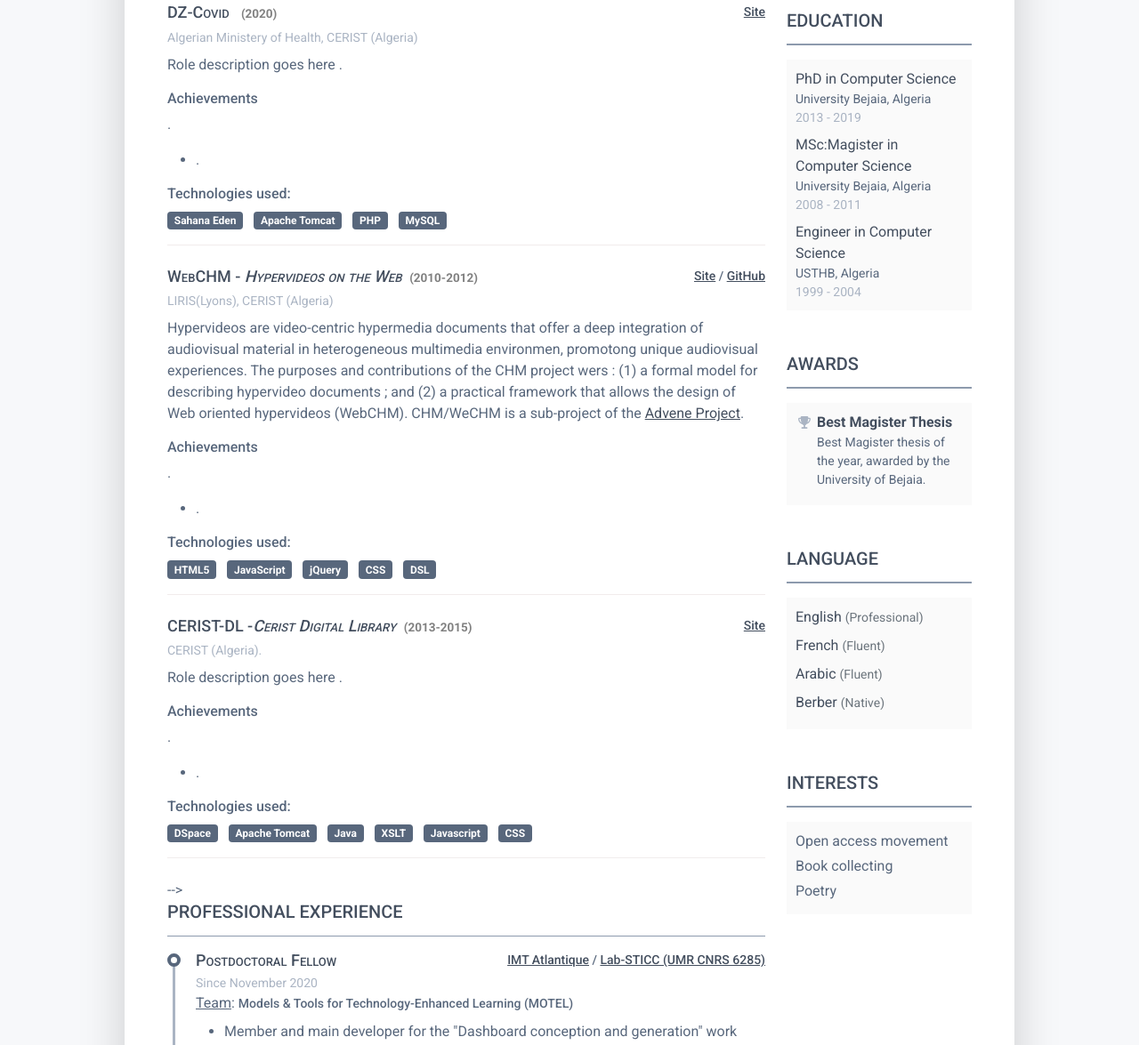
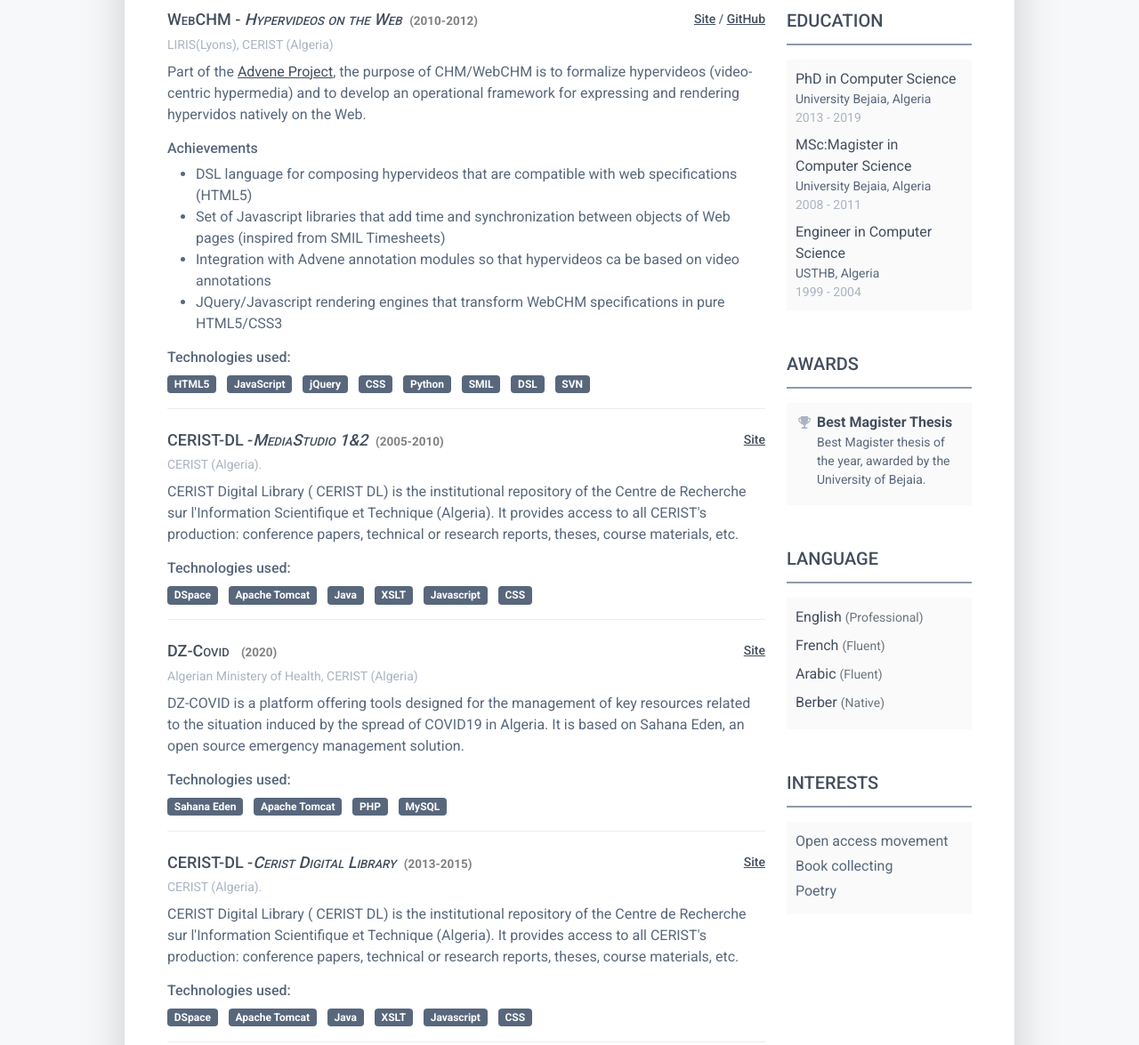
Before and after one commit to smadjid/madjid.github.io, a plain HTML site: page index.html in a window 1280 px wide. Shown: the part 1406-2581 px from the top of the page at 89% size. Drawn offline with Linux system fonts and the light colour scheme.

Commit message:
Update index.html

```diff
--- a/index.html
+++ b/index.html
@@ -91,11 +91,11 @@
 										    <p>Part of the AT41 project for the analysis of school children's behavior based on their interaction with electronic devices, LADStudio is a tool for expressing teachers' analytical needs and for automatically generating corresponding analytical dashboards.</p>
 										    <h4 class="resume-timeline-item-desc-heading font-weight-bold">Achievements</h4>
 										    <ul>
-											    <li>Students' logs stored in MySQL database.</li>
-												<li>Preprocessing done and KPIs computed using R Scripts and SQL</li>
+											    <li>Students' logs preprocessed and KPIs computed using R Scripts and SQL</li>
 												<li>Backend managed with Node, Express, and MySQL</li>
 												<li>Fronted built with React, styled with Material UI</li>
-												<li>Resulting dashboards displayed within a customized Grafana instance</li>
+												<li>Dashboards, automatically generated, exportable into Grafana</li>
+												<li>Different display components developed and integrated as plugins into Grafana</li>
 
 										    </ul>
 										    <h4 class="resume-timeline-item-desc-heading font-weight-bold">Technologies used:</h4>
@@ -108,6 +108,7 @@
 											    <li class="list-inline-item"><span class="badge bg-secondary badge-pill">Node/Express</span></li>
 											    <li class="list-inline-item"><span class="badge bg-secondary badge-pill">HTML/SASS</span></li>
 											    <li class="list-inline-item"><span class="badge bg-secondary badge-pill">Markdown</span></li>
+												<li class="list-inline-item"><span class="badge bg-secondary badge-pill">Git</span></li>
 										    </ul>
 									    </div><!--//resume-timeline-item-desc-->
 
@@ -123,11 +124,11 @@
 										    <div class="resume-position-time">LIRIS(Lyon), LINA(Nantes), Openclassrooms(Paris), CERIST(Algeria)</div>
 									    </div><!--//resume-timeline-item-header-->
 									    <div class="resume-timeline-item-desc">
-										    <p>Reading analytics are learning analytics focusing on learners' content consumption traces, for authors to gain insights on the way they can improve their courses. We mainly worked on the traces of OpenClassrooms MOOC courses, had some results on reading sessions detection, and built dashboards for teachers and course authors.</p>
+										    <p>Reading analytics are learning analytics that focus on the logs of content reading by learners, so that authors can gain insights on how they can improve their courses. We mainly worked on the traces of OpenClassrooms MOOC courses, got some results on reading session detection, and built a dashboard for teachers.</p>
 										    <h4 class="resume-timeline-item-desc-heading font-weight-bold">Achievements</h4>
-										    <p>.</p>
 										    <ul>
-											    <li>.</li>
+											    <li>Development of a new data mining algorithm for reading session detection. The algorithm is implemented in R, validated using studied. Validation studied were carried out. The results were communicated during the European Conference EC-TEL 2015</li>
+
 										    </ul>
 										    <h4 class="resume-timeline-item-desc-heading font-weight-bold">Technologies used:</h4>
 										    <ul class="list-inline">
@@ -137,10 +138,70 @@
 											    <li class="list-inline-item"><span class="badge bg-secondary badge-pill">Webpack</span></li>
 											    <li class="list-inline-item"><span class="badge bg-secondary badge-pill">HTML/SASS</span></li>
 											    <li class="list-inline-item"><span class="badge bg-secondary badge-pill">PostgresSQL</span></li>
+												<li class="list-inline-item"><span class="badge bg-secondary badge-pill">Git</span></li>
 										    </ul>
 									    </div><!--//resume-timeline-item-desc-->
 
 								    </article><!--//resume-timeline-item-->
+
+
+
+								<!-- CHM -->
+								<article class="resume-item position-relative pb-4">
+									<div class="resume-timeline-item-header mb-2">
+										<div class="d-flex flex-column flex-md-row">
+											<h3 class="resume-position-title font-weight-bold mb-1">WebCHM - <i>Hypervideos on the Web</i><span class="badge badge-light">(2010-2012)</span></h3>
+											<div class="resume-company-name ms-auto"><a href="https://advene.org/chm/">Site</a> / <a href="https://github.com/smadjid/chm">GitHub</a></div>
+										</div><!--//row-->
+										<div class="resume-position-time">LIRIS(Lyons), CERIST (Algeria)</div>
+									</div><!--//resume-timeline-item-header-->
+									<div class="resume-timeline-item-desc">
+										<p>Part of the <a href="http://advene.org/" target="_blank">Advene Project</a>, the purpose of CHM/WebCHM is to formalize hypervideos (video-centric hypermedia) and to develop an operational framework for expressing and rendering hypervidos natively on the Web. </p>
+										<h4 class="resume-timeline-item-desc-heading font-weight-bold">Achievements</h4>
+										<ul>
+											<li>DSL language for composing hypervideos that are compatible with web specifications (HTML5)</li>
+											<li>Set of Javascript libraries that add time and synchronization between objects of Web pages (inspired from SMIL Timesheets)</li>
+											<li>Integration with Advene annotation modules so that hypervideos ca be based on video annotations</li>
+											<li>JQuery/Javascript rendering engines that transform WebCHM specifications in pure HTML5/CSS3</li>
+										</ul>
+										<h4 class="resume-timeline-item-desc-heading font-weight-bold">Technologies used:</h4>
+										<ul class="list-inline">
+											<li class="list-inline-item"><span class="badge bg-secondary badge-pill">HTML5</span></li>
+											<li class="list-inline-item"><span class="badge bg-secondary badge-pill">JavaScript</span></li>
+											<li class="list-inline-item"><span class="badge bg-secondary badge-pill">jQuery</span></li>
+											<li class="list-inline-item"><span class="badge bg-secondary badge-pill">CSS</span></li>
+											<li class="list-inline-item"><span class="badge bg-secondary badge-pill">Python</span></li>
+											<li class="list-inline-item"><span class="badge bg-secondary badge-pill">SMIL</span></li>
+											<li class="list-inline-item"><span class="badge bg-secondary badge-pill">DSL</span></li>
+											<li class="list-inline-item"><span class="badge bg-secondary badge-pill">SVN</span></li>
+										</ul>
+									</div><!--//resume-timeline-item-desc-->
+
+								</article><!--//resume-timeline-item-->
+
+								<!-- MEDIASTUDIO -->
+								<article class="resume-item position-relative pb-4">
+									<div class="resume-timeline-item-header mb-2">
+										<div class="d-flex flex-column flex-md-row">
+											<h3 class="resume-position-title font-weight-bold mb-1">CERIST-DL -<i>MediaStudio 1&2</i><span class="badge badge-light">(2005-2010)</span> </h3>
+											<div class="resume-company-name ms-auto"><a href="http://www.cerist.dz/">Site</a></div>
+										</div><!--//row-->
+										<div class="resume-position-time">CERIST (Algeria).</div>
+									</div><!--//resume-timeline-item-header-->
+									<div class="resume-timeline-item-desc">
+										<p>CERIST Digital Library ( CERIST DL) is the institutional repository of the Centre de Recherche sur l'Information Scientifique et Technique (Algeria). It provides access to all CERIST's production: conference papers, technical or research reports, theses, course materials, etc.</p>
+										<h4 class="resume-timeline-item-desc-heading font-weight-bold">Technologies used:</h4>
+										<ul class="list-inline">
+											<li class="list-inline-item"><span class="badge bg-secondary badge-pill">DSpace</span></li>
+											<li class="list-inline-item"><span class="badge bg-secondary badge-pill">Apache Tomcat</span></li>
+											<li class="list-inline-item"><span class="badge bg-secondary badge-pill">Java</span></li>
+											<li class="list-inline-item"><span class="badge bg-secondary badge-pill">XSLT</span></li>
+											<li class="list-inline-item"><span class="badge bg-secondary badge-pill">Javascript</span></li>
+											<li class="list-inline-item"><span class="badge bg-secondary badge-pill">CSS</span></li>
+										</ul>
+									</div><!--//resume-timeline-item-desc-->
+
+								</article><!--//resume-item-->
 
 								<!-- DZCOVID -->
 								<article class="resume-item position-relative pb-4">
@@ -152,12 +213,7 @@
 										<div class="resume-position-time">Algerian Ministery of Health, CERIST (Algeria) </div>
 									</div><!--//resume-timeline-item-header-->
 									<div class="resume-timeline-item-desc">
-										<p>Role description goes here .</p>
-										<h4 class="resume-timeline-item-desc-heading font-weight-bold">Achievements</h4>
-										<p>.</p>
-										<ul>
-											<li>.</li>
-										</ul>
+										<p>DZ-COVID is a platform offering tools designed for the management of key resources related to the situation induced by the spread of COVID19 in Algeria. It is based on Sahana Eden, an open source emergency management solution.</p>
 										<h4 class="resume-timeline-item-desc-heading font-weight-bold">Technologies used:</h4>
 										<ul class="list-inline">
 											<li class="list-inline-item"><span class="badge bg-secondary badge-pill">Sahana Eden</span></li>
@@ -166,36 +222,6 @@
 											<li class="list-inline-item"><span class="badge bg-secondary badge-pill">MySQL</span></li>
 										</ul>
 									</div><!--//resume-timeline-item-desc-->
-
-								</article><!--//resume-timeline-item-->
-
-								<!-- CHM -->
-								<article class="resume-item position-relative pb-4">
-									<div class="resume-timeline-item-header mb-2">
-										<div class="d-flex flex-column flex-md-row">
-											<h3 class="resume-position-title font-weight-bold mb-1">WebCHM - <i>Hypervideos on the Web</i><span class="badge badge-light">(2010-2012)</span></h3>
-											<div class="resume-company-name ms-auto"><a href="https://advene.org/chm/">Site</a> / <a href="https://github.com/smadjid/chm">GitHub</a></div>
-										</div><!--//row-->
-										<div class="resume-position-time">LIRIS(Lyons), CERIST (Algeria)</div>
-									</div><!--//resume-timeline-item-header-->
-									<div class="resume-timeline-item-desc">
-										<p>Hypervideos are video-centric hypermedia documents that offer a deep integration of audiovisual material in heterogeneous multimedia environmen, promotong unique audiovisual experiences. The purposes and contributions of the CHM project wers : (1) a formal model for describing hypervideo documents ; and (2) a practical framework that allows the design of Web oriented hypervideos (WebCHM).
-											CHM/WeCHM is a sub-project of the <a href="http://advene.org/" target="_blank">Advene Project</a>.</p>
-										<h4 class="resume-timeline-item-desc-heading font-weight-bold">Achievements</h4>
-										<p>.</p>
-										<ul>
-											<li>.</li>
-										</ul>
-										<h4 class="resume-timeline-item-desc-heading font-weight-bold">Technologies used:</h4>
-										<ul class="list-inline">
-											<li class="list-inline-item"><span class="badge bg-secondary badge-pill">HTML5</span></li>
-											<li class="list-inline-item"><span class="badge bg-secondary badge-pill">JavaScript</span></li>
-											<li class="list-inline-item"><span class="badge bg-secondary badge-pill">jQuery</span></li>
-											<li class="list-inline-item"><span class="badge bg-secondary badge-pill">CSS</span></li>
-											<li class="list-inline-item"><span class="badge bg-secondary badge-pill">DSL</span></li>
-										</ul>
-									</div><!--//resume-timeline-item-desc-->
-
 								</article><!--//resume-timeline-item-->
 
 								<!-- CERIST DL -->
@@ -208,12 +234,7 @@
 										<div class="resume-position-time">CERIST (Algeria).</div>
 									</div><!--//resume-timeline-item-header-->
 									<div class="resume-timeline-item-desc">
-										<p>Role description goes here .</p>
-										<h4 class="resume-timeline-item-desc-heading font-weight-bold">Achievements</h4>
-										<p>.</p>
-										<ul>
-											<li>.</li>
-										</ul>
+										<p>CERIST Digital Library ( CERIST DL) is the institutional repository of the Centre de Recherche sur l'Information Scientifique et Technique (Algeria). It provides access to all CERIST's production: conference papers, technical or research reports, theses, course materials, etc.</p>
 										<h4 class="resume-timeline-item-desc-heading font-weight-bold">Technologies used:</h4>
 										<ul class="list-inline">
 											<li class="list-inline-item"><span class="badge bg-secondary badge-pill">DSpace</span></li>
@@ -256,16 +277,16 @@
 										</ul>
 									</div>
 
-								</article><!--//resume-item--> -->
+								</article>
 
 
-							</div><!--//resume-timeline-->
+							</div>//resume-timeline-->
 
 						</div>
 					    	<h2 class="resume-section-title text-uppercase font-weight-bold pb-3 mb-3">Professional experience</h2>
 							<div class="resume-section-content">
 								<div class="resume-timeline position-relative">
-									<article class="resume-timeline-item position-relative pb-5">
+									<article class="resume-timeline-item position-relative pb-4">
 										<div class="resume-timeline-item-header mb-2">
 											<div class="d-flex flex-column flex-md-row">
 												<h3 class="resume-position-title font-weight-bold mb-1">Postdoctoral Fellow</h3>
@@ -288,7 +309,7 @@
 
 									</article><!--//resume-timeline-item-->
 
-									<article class="resume-timeline-item position-relative pb-5">
+									<article class="resume-timeline-item position-relative pb-4">
 										<div class="resume-timeline-item-header mb-2">
 											<div class="d-flex flex-column flex-md-row">
 												<h3 class="resume-position-title font-weight-bold mb-1">Permanent research fellow</h3>
@@ -315,7 +336,7 @@
 										</div><!--//resume-timeline-item-desc-->
 									</article><!--//resume-timeline-item-->
 
-									<article class="resume-timeline-item position-relative pb-5">
+									<article class="resume-timeline-item position-relative pb-4">
 										<div class="resume-timeline-item-header mb-2">
 											<div class="d-flex flex-column flex-md-row">
 												<h3 class="resume-position-title font-weight-bold mb-1">Research assistant</h3>
@@ -338,14 +359,14 @@
 														<li>Data analytics with R and RStudio: Specialized Master in Big Data (PGS, CERIST)</li>
 														<li>GNU/Linux systems: Specialized Master in Big Data (PGS, CERIST)</li>
 														<li>GNU/Linux systems: Specialized Master in Security (PGS, CERIST)</li>
-														<li>Information Systems: ENA (Ecole Nationale d'Administration, Algeria), from 2014 to 2017</li>
+														<li>Information Systems: ENA (Ecole Nationale d'Administration, Algeria)</li>
 														<li>Medium and advanced-level training in Linux-based operating systems: CERINUX</li>
 														<li>Training in scientific writing using LaTeX  and Bibtex-based tools: CERINUX </li>
 													</ul>
 										</div><!--//resume-timeline-item-desc-->
 									</article><!--//resume-timeline-item-->
 
-									<article class="resume-timeline-item position-relative pb-5">
+									<article class="resume-timeline-item position-relative pb-4">
 										<div class="resume-timeline-item-header mb-2">
 											<div class="d-flex flex-column flex-md-row">
 												<h3 class="resume-position-title font-weight-bold mb-1">Software engineer</h3>
@@ -357,9 +378,8 @@
 										<div class="resume-timeline-item-desc">
 
 											<ul>
-												<li>Leader and main developer of the project "<i>CoReaDa</i>"
-												<li>Member of the project <i>SmartMOOC: Towards a MOOCs provider for national institutions</i></li>
-												<li>Member of the project <i>MediaStudio 2</i>, a tool for editing and rendering adaptive multimedia/hypermedia documents</li>
+												<li>Leader and main developer of the project "<i>CHM/WebCHM</i>"
+												<li>Main developer of the project <i>MediaStudio</i>, a tool for editing and rendering adaptive multimedia/hypermedia documents</li>
 												<li>Leader and executive membre of the "CERIST Digital Library" project</li>
 												<li>Member of the CERINUX, the CERIST association for promoting Open Source</li>
 											</ul>
```
